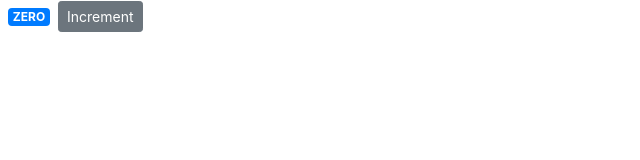
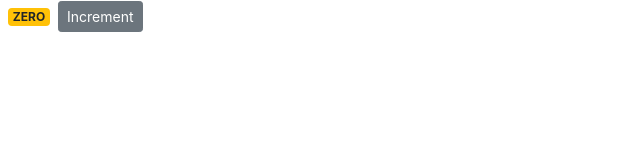
Before and after one commit to alisonhussey/counter-app, a React (Create React App) app: page / in a window 1280 px wide. Shown: the top 160 px of the page, without its empty margins (0-640 px from the left). Built offline with nearby package versions, Linux system fonts and the light colour scheme.

Commit message:
render classes dynamically

```diff
--- a/src/components/counter.jsx
+++ b/src/components/counter.jsx
@@ -7,12 +7,18 @@
 
   render() {
     return (
-      <React.Fragment>
-        <span className="badge badge-primary m-2">{this.formatCount()}</span>
+      <div>
+        <span className={this.getBadgeClasses()}>{this.formatCount()}</span>
         <button className="btn btn-secondary btn-sm">Increment</button>
-      </React.Fragment>
+      </div>
     );
   }
+  getBadgeClasses() {
+    let classes = "badge m-2 badge-";
+    classes += this.state.count === 0 ? "warning" : "primary";
+    return classes;
+  }
+
   formatCount() {
     const { count } = this.state;
     return count === 0 ? "ZERO" : count;
```
